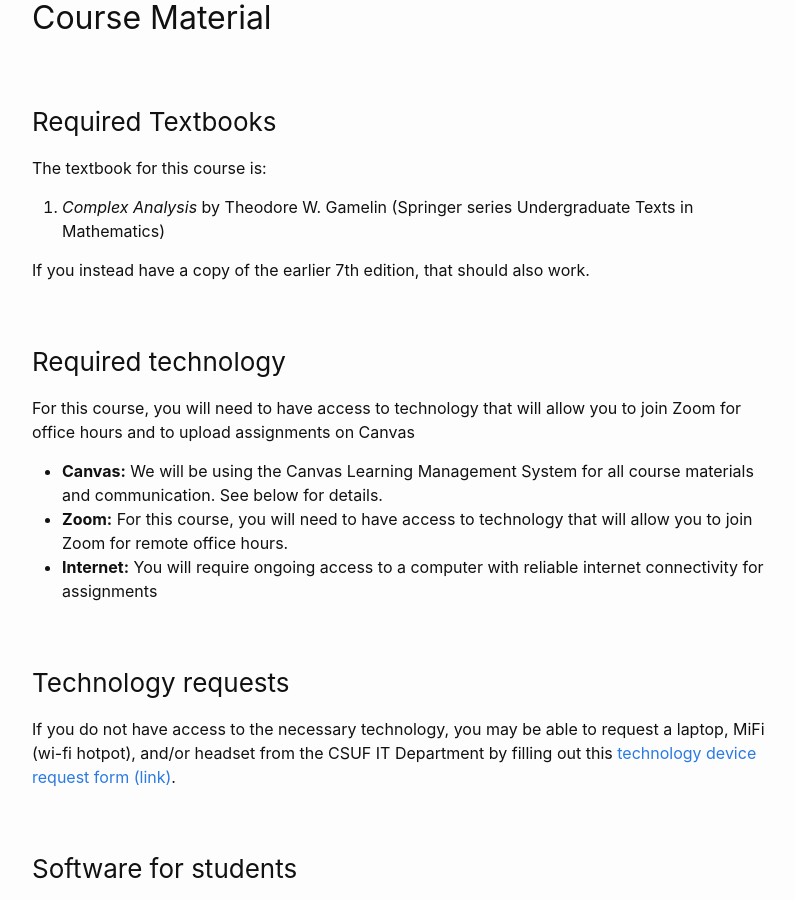
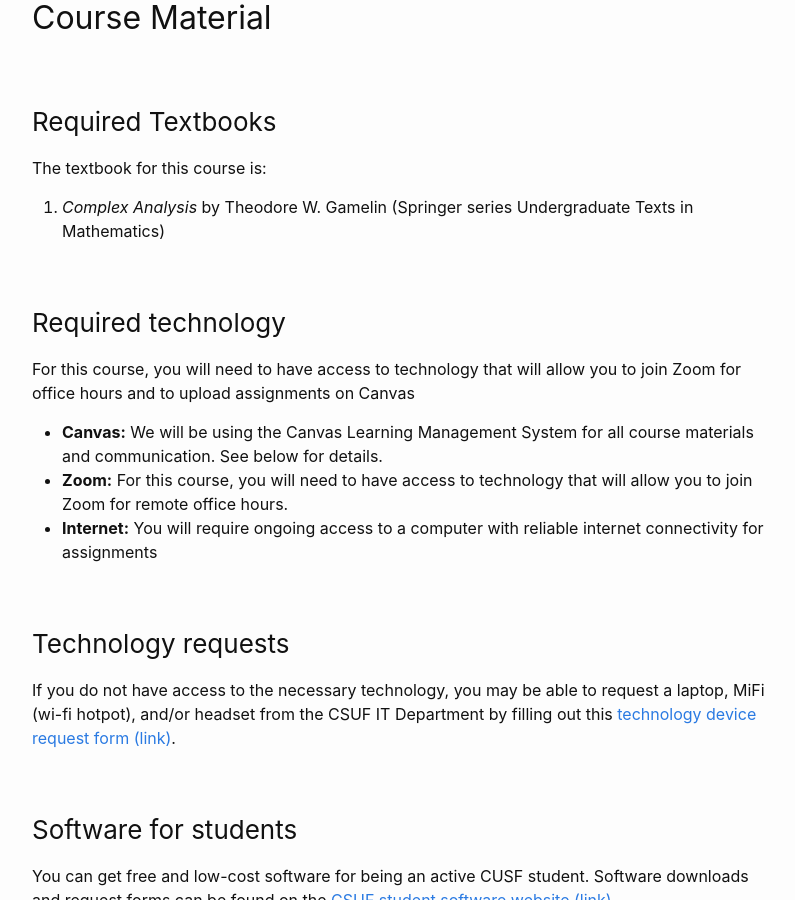
Before and after one commit to wcasper/math412fall2021, a Jekyll site: the page built from syllabus.md, in a window 1280 px wide and 900 px high, scrolled down 1154 px. Shown: the whole window, without its empty margins (238-1033 px from the left). Built offline with Jekyll 4.4.1, drawn with Linux system fonts in a browser that asks for light colours.

```diff
--- a/syllabus.md
+++ b/syllabus.md
@@ -41,8 +41,6 @@ ___
 The textbook for this course is:
 
 1. *Complex Analysis* by Theodore W. Gamelin (Springer series Undergraduate Texts in Mathematics)
-
-If you instead have a copy of the earlier 7th edition, that should also work.
 
 ### Required technology
 For this course, you will need to have access to technology that will allow you to join Zoom for office hours and to upload assignments on Canvas
```
